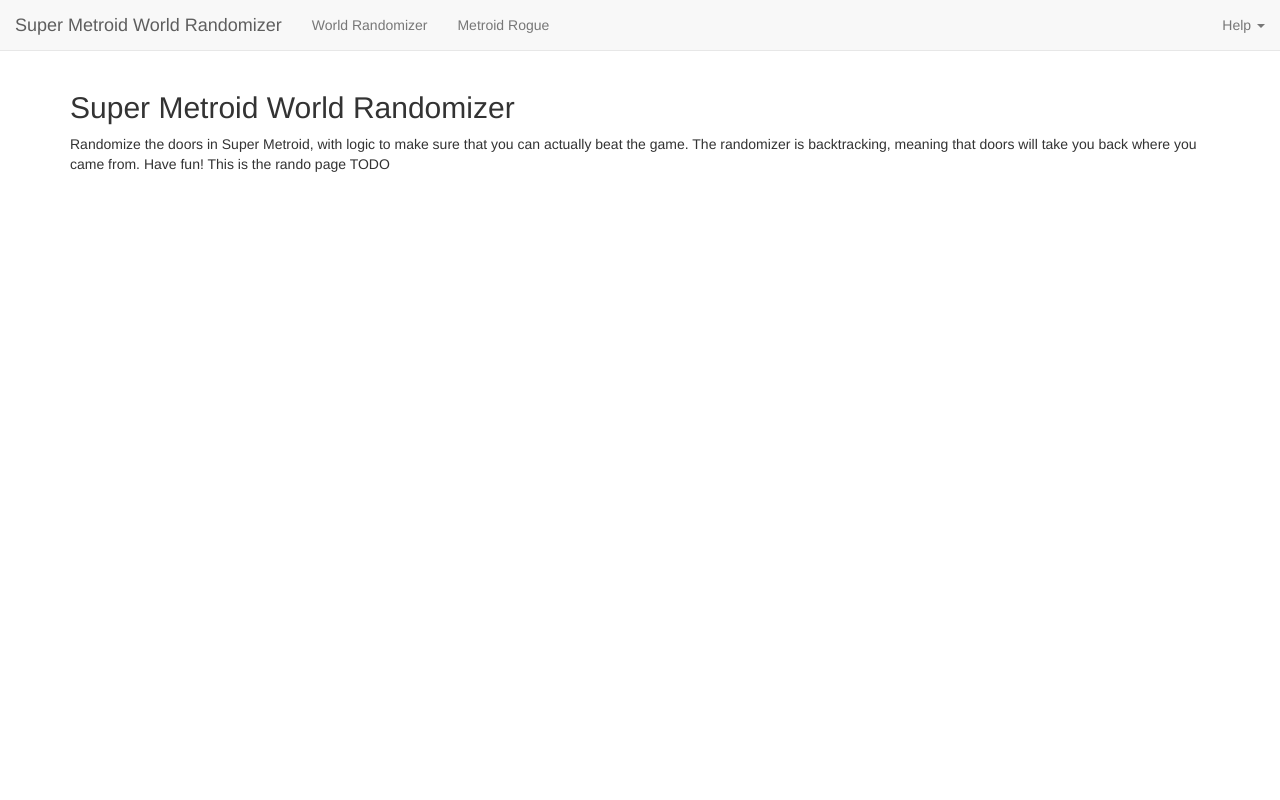
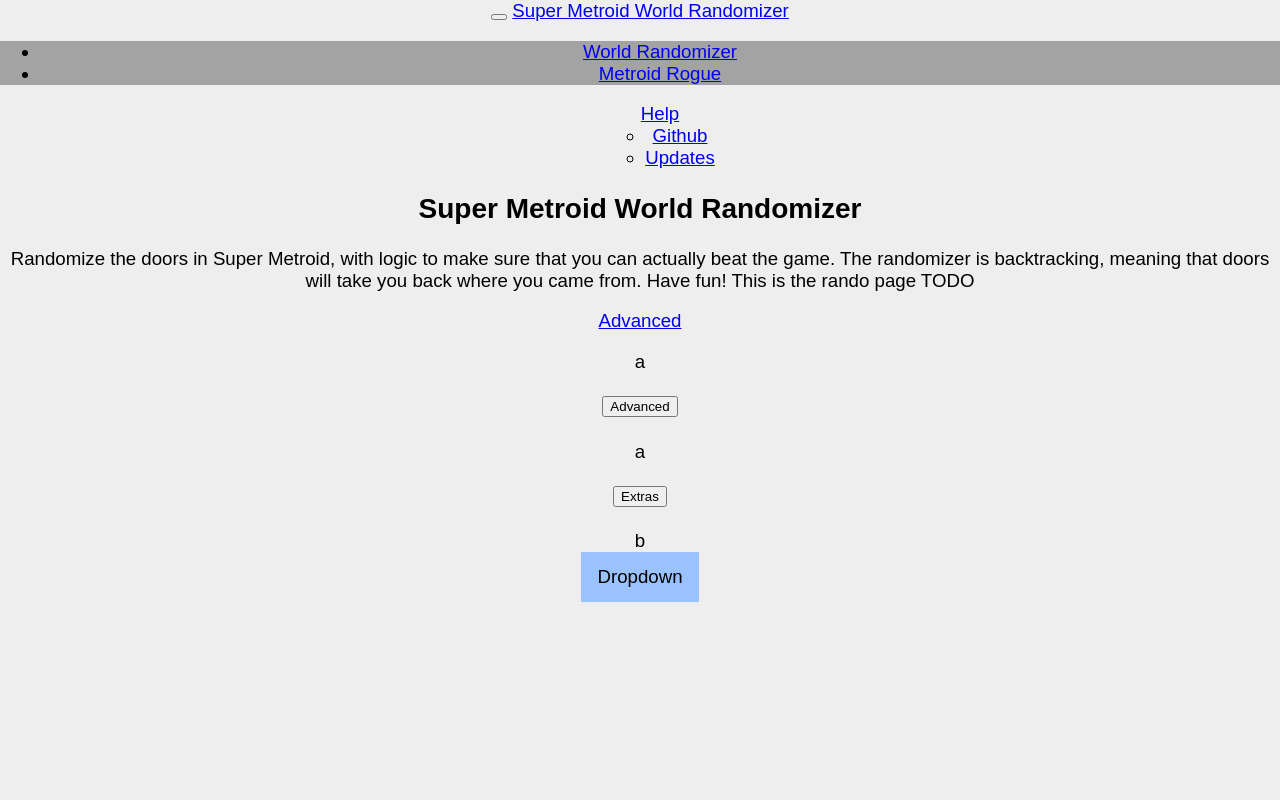
Before and after one commit to aremath/sm_web, a Flask app: page /world_rando in a window 1280 px wide. Run offline with Flask 2, Linux system fonts and the light colour scheme; some libraries are stand-ins or nearby versions.

Commit message:
Added static css and javascript. Testing out various concepts.

```diff
--- /dev/null
+++ b/flaskr/static/main.js
@@ -0,0 +1,32 @@
+
+// Handles dropdowns by using the aria-controls attribute to find the
+// element to show
+function dropdown_handler(e) {
+    var target_element = e.target.getAttribute("aria-controls");
+    var the_dropdown = document.getElementById(target_element);
+    console.log(the_dropdown)
+    the_dropdown.classList.toggle("show");
+}
+
+// Add it as a listener to the appropriate elements
+// NOTE: requires that the <script> is placed last!
+var btns = document.getElementsByClassName("dropbtn")
+for (let btn of btns) {
+    console.log(btn);
+    btn.onclick = dropdown_handler;
+}
+
+window.onclick = function(e) {
+    // Close all dropdowns if the user clicks outside them
+    if (!e.target.matches(".dropbtn")) {
+        var drops = document.getElementsByClassName("dropdown-content");
+        console.log(drops);
+        for (let drop of drops) {
+            console.log(drop);
+            console.log(drop.classList);
+            if (drop.classList.contains("show")) {
+                drop.classList.remove("show");
+            }
+        }
+    }
+}
--- /dev/null
+++ b/flaskr/static/style.css
@@ -0,0 +1,73 @@
+/* SM World Rando CSS */
+
+body {
+    font: 14pt sans-serif;
+    color: #000;
+    background: #eee;
+    padding: 0pt;
+    margin: 0pt;
+    width: 100%;
+    height: 100%;
+    display: block;
+    text-align: center;
+}
+
+/* NAVBAR */
+ul.navbar {
+    list-style-type: none;
+}
+
+.active {
+    background-color: #a3a3a3;
+}
+
+
+/* DROPDOWN */
+.dropdown {
+    position: relative;
+    display: inline-block;
+    /* overflow: hidden; */
+}
+
+.dropdown .dropbtn {
+    cursor: pointer;
+    font-size: 14pt;
+    border: none;
+    outline: none;
+    color: black;
+    padding: 14px 16px;
+    /* background-color: inherit; */
+    background-color: #99c2ff;
+    font-family: inherit;
+    margin: 0;
+}
+
+.dropdown .dropbtn:hover, .dropbtn:focus {
+    background-color: #66a3ff;
+}
+
+.dropdown-content {
+    display: none;
+    position: absolute;
+    background-color: #f1f1f1;
+    min-width: 160px;
+    box-shadow: 0px 8px 16px 0px rgba(0,0,0,0.2);
+    z-index: 1;
+}
+
+.dropdown-content a {
+    float: none;
+    color: black;
+    padding: 12px 16px;
+    text-decoration: none;
+    display: block;
+    text-align: left;
+}
+
+.dropdown-content a:hover {
+    background-color: #ddd;
+}
+
+.show {
+    display: block;
+}
--- a/flaskr/templates/base.html
+++ b/flaskr/templates/base.html
@@ -4,9 +4,12 @@
         <meta name="viewport" content="width=device-width, initial-scale=1">
         <meta name="description" content="Door randomizer and world randomizer for Super Metroid!">
         <meta name="author" content="Aremath">
+        <!-- TODO - remove -->
+        <meta http-equiv="Pragma" content="no-cache">
         <!-- TODO -->
-        <link rel="icon" href="/favicon.ico">
-        <link rel="stylesheet" href="https://maxcdn.bootstrapcdn.com/bootstrap/3.4.0/css/bootstrap.min.css">
+        <!-- <link rel="icon" href="/favicon.ico"> -->
+        <!-- <link rel="stylesheet" href="https://maxcdn.bootstrapcdn.com/bootstrap/3.4.0/css/bootstrap.min.css"> -->
+        <link rel="stylesheet" href="../static/style.css">
         <title>
             Super Metroid World Randomizer
         </title>
@@ -64,9 +67,20 @@
     <div class="container">
         {% block content %}{% endblock %}
     </div>
+
     <!-- /Main Content -->
+    <div class="dropdown">
+        <button class="dropbtn" aria-controls="dropcontent">Dropdown</button>
+        <div id="dropcontent" class="dropdown-content">
+            <a href="#">Link 1</a>
+            <a href="#">Link 2</a>
+        </div>
+    </div>
+
+    </body>
+
     <!-- Bootstrap core JavaScript -->
     <script src="https://ajax.googleapis.com/ajax/libs/jquery/3.4.1/jquery.min.js"></script>
-    <script src="https://maxcdn.bootstrapcdn.com/bootstrap/3.4.0/js/bootstrap.min.js"></script>
-    </body>
+    <script src="https://maxcdn.bootstrapcdn.com/bootstrap/4.1.0/js/bootstrap.min.js"></script>
+    <script src="../static/main.js"></script>
 </html>
--- a/flaskr/templates/world_rando.html
+++ b/flaskr/templates/world_rando.html
@@ -7,4 +7,53 @@
 
     This is the rando page TODO
 </p>
+
+<div class="panel-group" id="settings-accordion-1" role="tablist" aria-multiselectable="true">
+    <div class="panel panel-default">
+        <a title="Advanced" aria-controls="collapse-advanced" aria-expanded="false" href="#collapse-advanced" data-parent="#settings-accordion-1" data-toggle="collapse" class="panel-heading collapsed" id="heading1">
+            <span class="panel-title">Advanced</span>
+        </a>
+    </div>
+    <div aria-labelledby="heading1" role="tabpanel" class="panel-collapse collapse" id="collapse-advanced" aria-expanded="false">
+        <div class="panel-body">
+            <p>a</p>
+        </div>
+    </div>
+</div>
+
+<div class="accordion" id="settings-accordion">
+    <!-- Advanced Settings card -->
+    <div class="card">
+        <div class="card-header" id="advanced-header">
+            <h2 class="mb-0">
+                <button class="btn btn-link collapsed" type="button" data-toggle="collapse" data-target="#collapse-advanced" aria-expanded="true" aria-controls="collapse-advanced">
+                    Advanced
+                </button>
+            </h2>
+        </div>
+        <div id="collapse-advanced" class="collapse" aria-labelledby="advanced-header" data-parent="#settings-accordion">
+            <div class="card-body">
+                a
+            </div>
+        </div>
+    </div>
+
+    <!-- Extras card -->
+    <div class="card">
+        <div class="card-header" id="extras-header">
+            <h2 class="mb-0">
+                <button class="btn btn-link collapsed" type="button" data-toggle="collapse" data-target="#collapse-extras">
+                    Extras
+                </button>
+            </h2>
+        </div>
+        <div id="collapse-extras" class="collapse" data-parent="#settings-accordion">
+            <div class="card-body">
+                b
+            </div>
+        </div>
+    </div>
+
+</div>
+
 {% endblock %}
```
